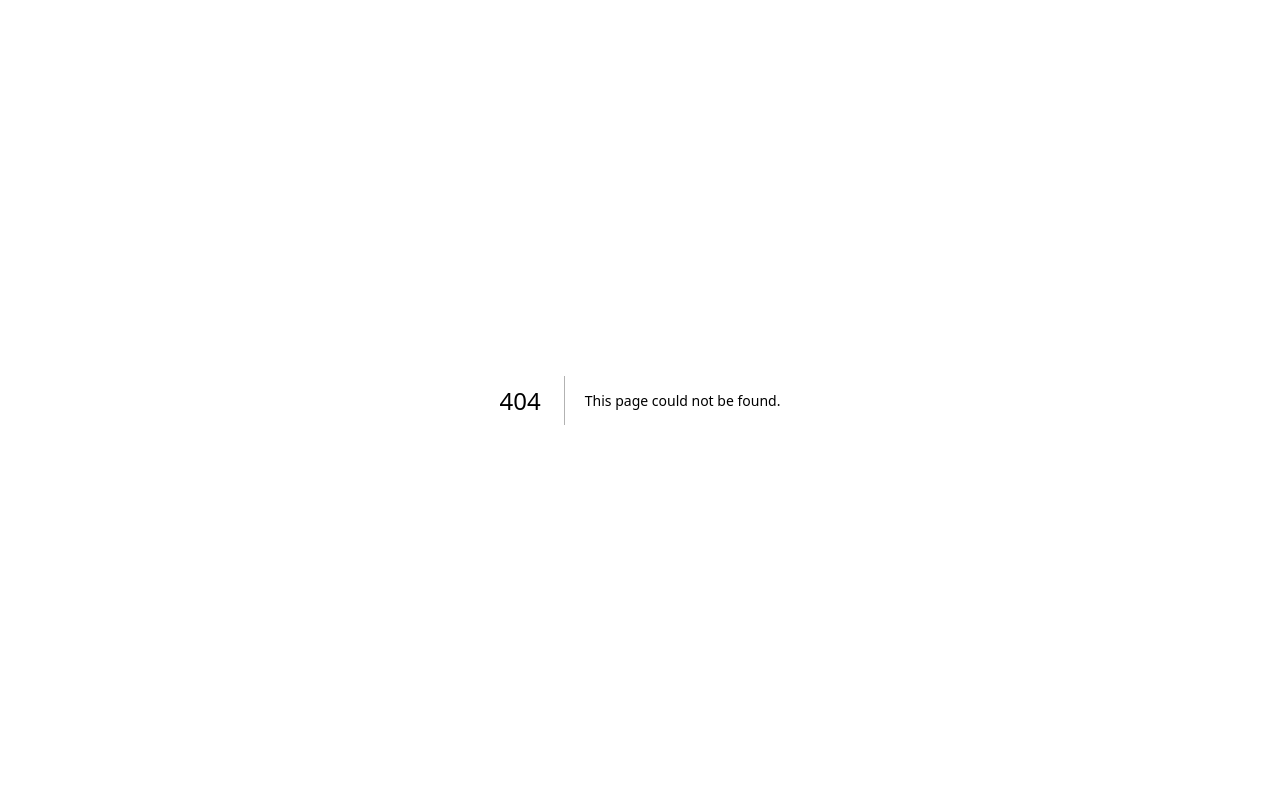
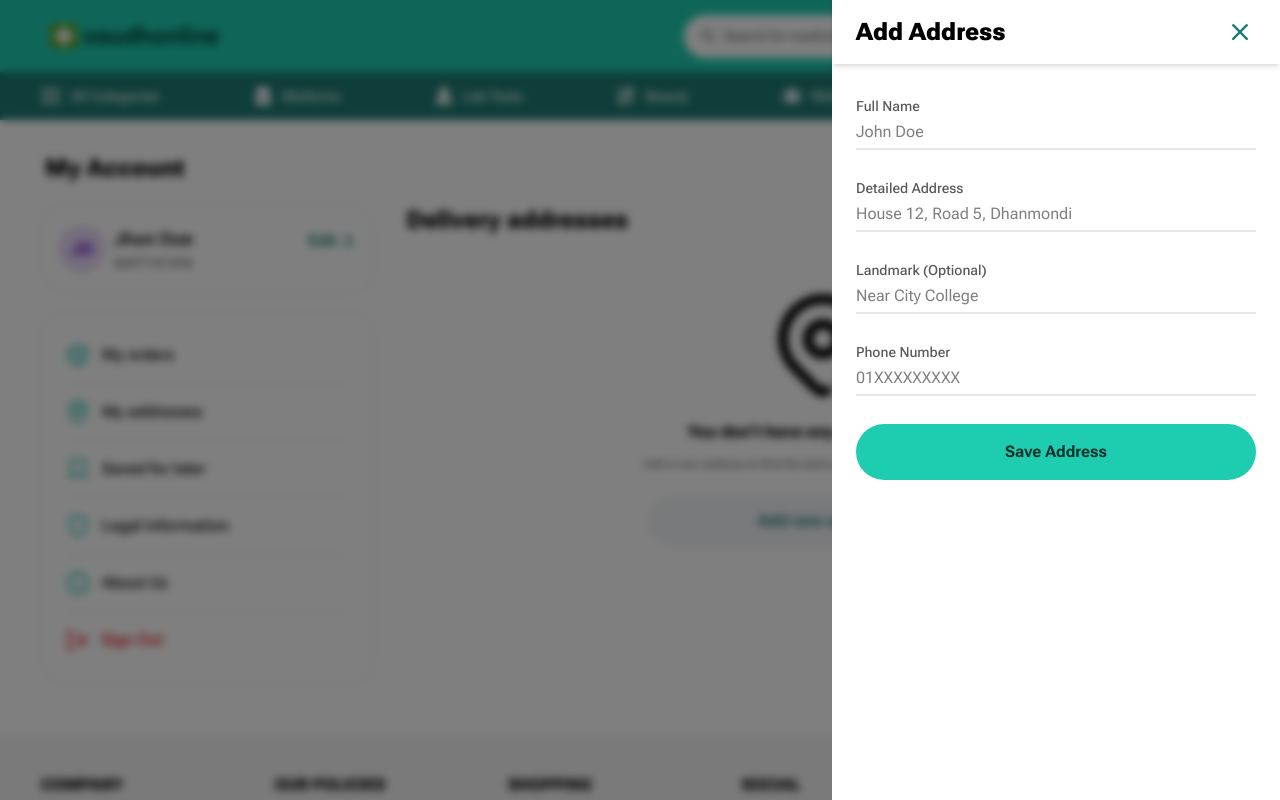
Before and after one commit to Rownokzahan/osudhonline, a Next.js app: page /profile/address in a window 1280 px wide. Before the commit this address had no page. Shown: the top 800 px of the page. Built offline with nearby package versions, Linux system fonts and the light colour scheme.

Commit message:
Add address management functionality with form and drawer components

```diff
--- a/package.json
+++ b/package.json
@@ -16,6 +16,7 @@
     "next": "^16.0.6",
     "react": "^19.2.0",
     "react-dom": "^19.2.0",
+    "react-hook-form": "^7.69.0",
     "react-icons": "^5.5.0"
   },
   "devDependencies": {
--- /dev/null
+++ b/src/app/(main)/profile/address/components/AddAddressButton.tsx
@@ -0,0 +1,39 @@
+"use client";
+
+import { useEffect, useState } from "react";
+import AddAddressDrawer from "./AddAddressButton/AddAddressDrawer";
+
+const AddAddressButton = () => {
+  const [isOpen, setIsOpen] = useState(true);
+
+  useEffect(() => {
+    if (isOpen) {
+      document.body.style.overflow = "hidden";
+    } else {
+      document.body.style.overflow = "";
+    }
+
+    // cleanup — critical
+    return () => {
+      document.body.style.overflow = "";
+    };
+  }, [isOpen]);
+
+  return (
+    <>
+      {/* Trigger */}
+      <div className="my-6">
+        <button
+          onClick={() => setIsOpen(true)}
+          className="block mx-auto sm:w-5/12 py-3 px-6 border rounded-3xl font-bold bg-gray-100 text-secondary hover:text-dark-primary"
+        >
+          Add new address
+        </button>
+      </div>
+
+      <AddAddressDrawer isOpen={isOpen} closeDrawer={() => setIsOpen(false)} />
+    </>
+  );
+};
+
+export default AddAddressButton;
--- /dev/null
+++ b/src/app/(main)/profile/address/components/AddAddressButton/AddAddressDrawer/AddAddressForm.tsx
@@ -0,0 +1,73 @@
+import FormField from "@/compoents/form/FormField";
+import { useForm } from "react-hook-form";
+
+type AddressFormData = {
+  fullName: string;
+  address: string;
+  landmark?: string;
+  phone: string;
+};
+
+const AddAddressForm = () => {
+  const {
+    register,
+    handleSubmit,
+    formState: { errors },
+  } = useForm<AddressFormData>();
+
+  const onSubmit = (data: AddressFormData) => console.log(data);
+
+  return (
+    <form onSubmit={handleSubmit(onSubmit)} className="px-6 py-8 space-y-7">
+      <FormField
+        id="fullName"
+        label="Full Name"
+        placeholder="John Doe"
+        registerProps={register("fullName", {
+          required: "Full Name is required",
+        })}
+        error={errors.fullName}
+      />
+
+      <FormField
+        id="address"
+        label="Detailed Address"
+        placeholder="House 12, Road 5, Dhanmondi"
+        registerProps={register("address", { required: "Address is required" })}
+        error={errors.address}
+      />
+
+      <FormField
+        id="landmark"
+        label="Landmark (Optional)"
+        placeholder="Near City College"
+        registerProps={register("landmark")}
+        error={errors.landmark}
+      />
+
+      <FormField
+        id="phone"
+        label="Phone Number"
+        type="tel"
+        placeholder="01XXXXXXXXX"
+        registerProps={register("phone", {
+          required: "Phone number is required",
+          pattern: {
+            value: /^[0-9]{11}$/,
+            message: "Invalid phone number",
+          },
+        })}
+        error={errors.phone}
+      />
+
+      <button
+        type="submit"
+        className="w-full h-14 px-4 py-3 rounded-full bg-primary text-dark-primary font-bold"
+      >
+        Save Address
+      </button>
+    </form>
+  );
+};
+
+export default AddAddressForm;
--- /dev/null
+++ b/src/app/(main)/profile/address/components/AddAddressButton/AddAddressDrawer/index.tsx
@@ -0,0 +1,44 @@
+import { HiMiniXMark } from "react-icons/hi2";
+import clsx from "clsx";
+import AddAddressForm from "./AddAddressForm";
+
+interface AddAddressDrawerProps {
+  isOpen: boolean;
+  closeDrawer: () => void;
+}
+
+const AddAddressDrawer = ({ isOpen, closeDrawer }: AddAddressDrawerProps) => {
+  return (
+    <>
+      {/* Overlay */}
+      <div
+        onClick={() => closeDrawer()}
+        className={clsx(
+          "fixed inset-0 z-40 bg-black/50 backdrop-blur-xs transition-opacity duration-300",
+          isOpen ? "opacity-100" : "opacity-0 pointer-events-none"
+        )}
+      />
+
+      {/* Drawer */}
+      <div
+        className={clsx(
+          "h-dvh max-w-full w-md bg-white",
+          "fixed top-0 right-0 z-50 transition-transform duration-300 ease-out",
+          isOpen ? "translate-x-0" : "translate-x-full"
+        )}
+      >
+        <div className="h-16 px-6 py-2 shadow-md flex justify-between items-center">
+          <h3 className="text-2xl font-black">Add Address</h3>
+
+          <button onClick={() => closeDrawer()}>
+            <HiMiniXMark size={32} className="text-secondary" />
+          </button>
+        </div>
+
+        <AddAddressForm />
+      </div>
+    </>
+  );
+};
+
+export default AddAddressDrawer;
--- /dev/null
+++ b/src/app/(main)/profile/address/page.tsx
@@ -0,0 +1,26 @@
+import { TbMapPinPlus } from "react-icons/tb";
+import AddAddressButton from "./components/AddAddressButton";
+
+const AddressPage = () => {
+  return (
+    <div>
+      <h2 className="font-black text-2xl">Delivery addresses</h2>
+
+      <div className="mt-12 text-center">
+        <TbMapPinPlus size={120} className="mx-auto" />
+
+        <h3 className="mb-3 mt-4 font-black">
+          You don’t have any address saved!
+        </h3>
+
+        <p className="text-xs text-dark-light">
+          Add a new address to find the best products and offers in your area.
+        </p>
+      </div>
+
+      <AddAddressButton />
+    </div>
+  );
+};
+
+export default AddressPage;
--- a/src/app/(main)/profile/components/AccountMenu/index.tsx
+++ b/src/app/(main)/profile/components/ProfileSidebar/AccountMenu/index.tsx
@@ -1,21 +1,13 @@
 "use client";
 
 import Link from "next/link";
-import {
-  FiCreditCard,
-  FiBox,
-  FiMapPin,
-  FiBookmark,
-  FiShield,
-  FiInfo,
-} from "react-icons/fi";
+import { FiBox, FiMapPin, FiBookmark, FiShield, FiInfo } from "react-icons/fi";
 import SignOutButton from "./SignOutButton";
 
 const menuItems = [
-  { label: "My wallet", icon: FiCreditCard, href: "" },
-  { label: "My orders", icon: FiBox, href: "" },
-  { label: "My addresses", icon: FiMapPin, href: "" },
-  { label: "Saved for later", icon: FiBookmark, href: "" },
+  { label: "My orders", icon: FiBox, href: "/profile/orders" },
+  { label: "My addresses", icon: FiMapPin, href: "/profile/address" },
+  { label: "Saved for later", icon: FiBookmark, href: "/wishlist" },
   { label: "Legal Information", icon: FiShield, href: "/profile/legal-info" },
   { label: "About Us", icon: FiInfo, href: "/about-us" },
 ];
--- /dev/null
+++ b/src/app/(main)/profile/components/ProfileSidebar/index.tsx
@@ -0,0 +1,35 @@
+import Link from "next/link";
+import { FaChevronRight } from "react-icons/fa";
+import AccountMenu from "./AccountMenu";
+
+const ProfileSidebar = () => {
+  return (
+    <aside className="hidden lg:block space-y-4">
+      <h2 className="mb-5 text-2xl font-black ps-1">My Account</h2>
+
+      <div className="px-4 py-5 border rounded-3xl flex justify-between gap-2">
+        <div className="flex items-center gap-2">
+          <div className="size-12 rounded-full bg-accent/15 text-accent grid place-items-center font-bold text-lg">
+            JD
+          </div>
+
+          <div>
+            <h3 className="text-lg font-semibold">Jhon Doe</h3>
+            <p className="text-sm text-dark-light">8697741594</p>
+          </div>
+        </div>
+
+        <Link
+          href={"/profile/details"}
+          className="py-1 font-bold text-secondary flex items-center gap-1 self-start"
+        >
+          Edit <FaChevronRight />
+        </Link>
+      </div>
+
+      <AccountMenu />
+    </aside>
+  );
+};
+
+export default ProfileSidebar;
--- a/src/app/(main)/profile/layout.tsx
+++ b/src/app/(main)/profile/layout.tsx
@@ -1,6 +1,4 @@
-import Link from "next/link";
-import { FaChevronRight } from "react-icons/fa";
-import AccountMenu from "./components/AccountMenu";
+import ProfileSidebar from "./components/ProfileSidebar";
 
 interface ProfileLayoutProps {
   children: React.ReactNode;
@@ -8,36 +6,10 @@ interface ProfileLayoutProps {
 
 const ProfileLayout = ({ children }: ProfileLayoutProps) => {
   return (
-    <div className="my-6 ui-container">
-      <h2 className="mb-5 text-2xl font-black">My Account</h2>
+    <div className="mt-8 ui-container lg:grid grid-cols-[1fr_2.5fr] gap-8">
+      <ProfileSidebar />
 
-      <div className="grid grid-cols-[1fr_2.5fr] gap-8">
-        <div className="space-y-4">
-          <div className="px-4 py-5 border rounded-3xl flex justify-between gap-2">
-            <div className="flex items-center gap-2">
-              <div className="size-12 rounded-full bg-accent/15 text-accent grid place-items-center font-bold text-lg">
-                JD
-              </div>
-
-              <div>
-                <h3 className="text-lg font-semibold">Jhon Doe</h3>
-                <p className="text-sm text-dark-light">8697741594</p>
-              </div>
-            </div>
-
-            <Link
-              href={"/profile/details"}
-              className="py-1 font-bold text-secondary flex items-center gap-1 self-start"
-            >
-              Edit <FaChevronRight />
-            </Link>
-          </div>
-
-          <AccountMenu />
-        </div>
-
-        <div>{children}</div>
-      </div>
+      <div className="lg:mt-13">{children}</div>
     </div>
   );
 };
--- /dev/null
+++ b/src/app/(main)/profile/orders/page.tsx
@@ -0,0 +1,21 @@
+import Link from "next/link";
+import { FiShoppingBag } from "react-icons/fi";
+
+const OrdersPage = () => {
+  return (
+    <div className="h-full flex flex-col items-center justify-center">
+      <FiShoppingBag size={120} className="mx-auto" />
+
+      <h3 className="mt-4 font-black text-xl">No Orders Found</h3>
+
+      <div className="mt-5 flex justify-center gap-1 items-center text-xs">
+        <span className="text-dark-light">or</span>
+        <Link href={"/"} className="text-secondary font-bold">
+          Continue Shopping
+        </Link>
+      </div>
+    </div>
+  );
+};
+
+export default OrdersPage;
--- /dev/null
+++ b/src/compoents/form/FormField.tsx
@@ -0,0 +1,46 @@
+import { HTMLInputTypeAttribute } from "react";
+import { FieldError } from "react-hook-form";
+
+interface FormFieldProps {
+  id: string;
+  type?: HTMLInputTypeAttribute;
+  label: string;
+  placeholder?: string;
+  registerProps: any; // passed from useForm register
+  error?: FieldError;
+}
+
+const FormField = ({
+  id,
+  type = "text",
+  label,
+  placeholder,
+  registerProps,
+  error,
+}: FormFieldProps) => {
+  return (
+    <div className="grid space-y-1 relative">
+      <label htmlFor={id} className="text-sm font-medium text-dark-light">
+        {label}
+      </label>
+
+      <input
+        id={id}
+        type={type}
+        placeholder={placeholder}
+        {...registerProps}
+        className={`pb-1 border-b-2 outline-0 duration-300 ${
+          error ? "border-red-500" : "focus-visible:border-b-secondary"
+        }`}
+      />
+
+      {error && (
+        <p className="text-red-500 text-sm absolute top-full">
+          {error.message}
+        </p>
+      )}
+    </div>
+  );
+};
+
+export default FormField;
```
Also changed, not shown: src/app/(main)/profile/components/ProfileSidebar/AccountMenu/SignOutButton.tsx (renamed from src/app/(main)/profile/components/AccountMenu/SignOutButton.tsx), 1 other file (tests, documents, lock files or other folders).
